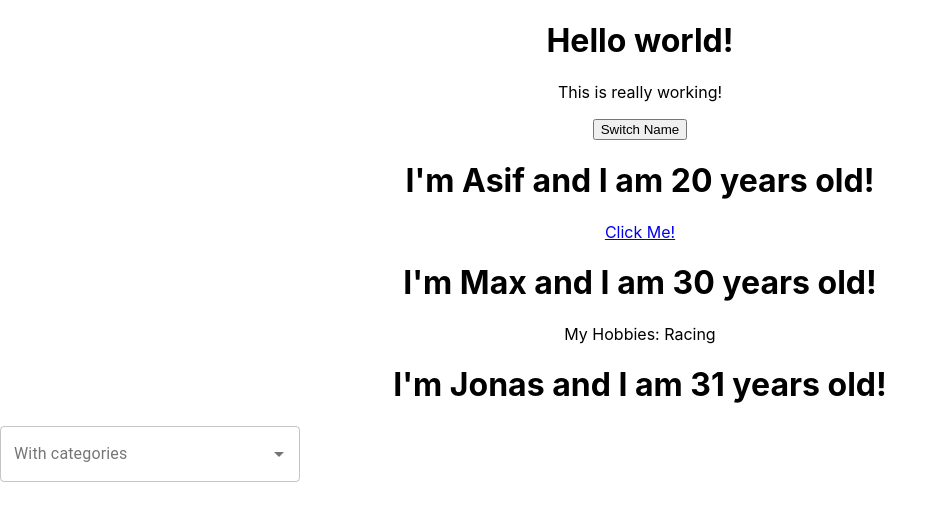
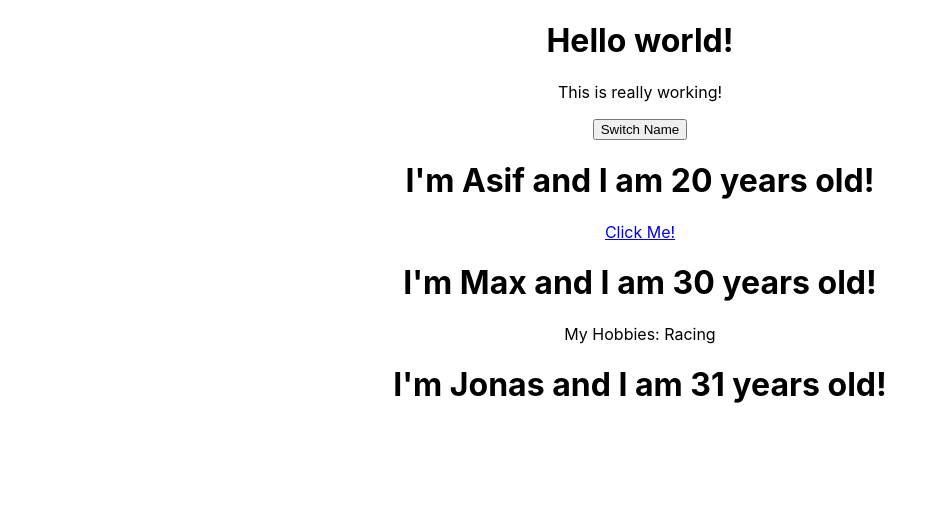
Before and after one commit to Asif-newaz/try-react, a React (Create React App) app: page / in a window 1280 px wide. Shown: the top 520 px of the page, without its empty margins (0-948 px from the left). Built offline with nearby package versions, Linux system fonts and the light colour scheme.

Commit message:
update app

```diff
--- a/src/App.js
+++ b/src/App.js
@@ -2,10 +2,8 @@
 import "./App.css";
 import React, { Component, createElement } from "react";
 import Person from "./Person/Person";
-// import makeStyles from '@material-ui/core/styles/makeStyles';
-import TextField from "@material-ui/core/TextField";
-import Autocomplete from "@material-ui/lab/Autocomplete";
-import Grouped from "./AreaSelect/AreaSelect";
+// import TextField from "@material-ui/core/TextField";
+// import Autocomplete from "@material-ui/lab/Autocomplete";
 
 // function App() {
 //   return (
@@ -52,7 +50,15 @@ class App extends Component {
           name={this.state.persons[2].name}
           age={this.state.persons[2].age}
         />
-        <Grouped />
+        {/* <Autocomplete
+          id="combo-box-demo"
+          options={top100Films}
+          getOptionLabel={(option) => option.title}
+          style={{ width: 300 }}
+          renderInput={(params) => (
+            <TextField {...params} label="Combo box" variant="outlined" />
+          )}
+        /> */}
       </div>
     );
 
--- a/src/AreaSelect/AreaSelect.js
+++ b/src/AreaSelect/AreaSelect.js
@@ -1,135 +1,135 @@
 /* eslint-disable no-use-before-define */
-import React from "react";
-import TextField from "@material-ui/core/TextField";
-import Autocomplete from "@material-ui/lab/Autocomplete";
+// import React from "react";
+// import TextField from "@material-ui/core/TextField";
+// import Autocomplete from "@material-ui/lab/Autocomplete";
 
-const Grouped = () => {
-  const options = top100Films.map((option) => {
-    const firstLetter = option.title[0].toUpperCase();
-    return {
-      firstLetter: /[0-9]/.test(firstLetter) ? "0-9" : firstLetter,
-      ...option,
-    };
-  });
+// const Grouped = () => {
+//   const options = top100Films.map((option) => {
+//     const firstLetter = option.title[0].toUpperCase();
+//     return {
+//       firstLetter: /[0-9]/.test(firstLetter) ? "0-9" : firstLetter,
+//       ...option,
+//     };
+//   });
 
-  return (
-    <Autocomplete
-      id="grouped-demo"
-      options={options.sort(
-        (a, b) => -b.firstLetter.localeCompare(a.firstLetter)
-      )}
-      groupBy={(option) => option.firstLetter}
-      getOptionLabel={(option) => option.title}
-      style={{ width: 300 }}
-      renderInput={(params) => (
-        <TextField {...params} label="With categories" variant="outlined" />
-      )}
-    />
-  );
-}
+//   return (
+//     <Autocomplete
+//       id="grouped-demo"
+//       options={options.sort(
+//         (a, b) => -b.firstLetter.localeCompare(a.firstLetter)
+//       )}
+//       groupBy={(option) => option.firstLetter}
+//       getOptionLabel={(option) => option.title}
+//       style={{ width: 300 }}
+//       renderInput={(params) => (
+//         <TextField {...params} label="With categories" variant="outlined" />
+//       )}
+//     />
+//   );
+// }
 
-export default Grouped;
+// export default Grouped;
 
 // Top 100 films as rated by IMDb users. http://www.imdb.com/chart/top
-const top100Films = [
-  { title: 'The Shawshank Redemption', year: 1994 },
-  { title: 'The Godfather', year: 1972 },
-  { title: 'The Godfather: Part II', year: 1974 },
-  { title: 'The Dark Knight', year: 2008 },
-  { title: '12 Angry Men', year: 1957 },
-  { title: "Schindler's List", year: 1993 },
-  { title: 'Pulp Fiction', year: 1994 },
-  { title: 'The Lord of the Rings: The Return of the King', year: 2003 },
-  { title: 'The Good, the Bad and the Ugly', year: 1966 },
-  { title: 'Fight Club', year: 1999 },
-  { title: 'The Lord of the Rings: The Fellowship of the Ring', year: 2001 },
-  { title: 'Star Wars: Episode V - The Empire Strikes Back', year: 1980 },
-  { title: 'Forrest Gump', year: 1994 },
-  { title: 'Inception', year: 2010 },
-  { title: 'The Lord of the Rings: The Two Towers', year: 2002 },
-  { title: "One Flew Over the Cuckoo's Nest", year: 1975 },
-  { title: 'Goodfellas', year: 1990 },
-  { title: 'The Matrix', year: 1999 },
-  { title: 'Seven Samurai', year: 1954 },
-  { title: 'Star Wars: Episode IV - A New Hope', year: 1977 },
-  { title: 'City of God', year: 2002 },
-  { title: 'Se7en', year: 1995 },
-  { title: 'The Silence of the Lambs', year: 1991 },
-  { title: "It's a Wonderful Life", year: 1946 },
-  { title: 'Life Is Beautiful', year: 1997 },
-  { title: 'The Usual Suspects', year: 1995 },
-  { title: 'Léon: The Professional', year: 1994 },
-  { title: 'Spirited Away', year: 2001 },
-  { title: 'Saving Private Ryan', year: 1998 },
-  { title: 'Once Upon a Time in the West', year: 1968 },
-  { title: 'American History X', year: 1998 },
-  { title: 'Interstellar', year: 2014 },
-  { title: 'Casablanca', year: 1942 },
-  { title: 'City Lights', year: 1931 },
-  { title: 'Psycho', year: 1960 },
-  { title: 'The Green Mile', year: 1999 },
-  { title: 'The Intouchables', year: 2011 },
-  { title: 'Modern Times', year: 1936 },
-  { title: 'Raiders of the Lost Ark', year: 1981 },
-  { title: 'Rear Window', year: 1954 },
-  { title: 'The Pianist', year: 2002 },
-  { title: 'The Departed', year: 2006 },
-  { title: 'Terminator 2: Judgment Day', year: 1991 },
-  { title: 'Back to the Future', year: 1985 },
-  { title: 'Whiplash', year: 2014 },
-  { title: 'Gladiator', year: 2000 },
-  { title: 'Memento', year: 2000 },
-  { title: 'The Prestige', year: 2006 },
-  { title: 'The Lion King', year: 1994 },
-  { title: 'Apocalypse Now', year: 1979 },
-  { title: 'Alien', year: 1979 },
-  { title: 'Sunset Boulevard', year: 1950 },
-  { title: 'Dr. Strangelove or: How I Learned to Stop Worrying and Love the Bomb', year: 1964 },
-  { title: 'The Great Dictator', year: 1940 },
-  { title: 'Cinema Paradiso', year: 1988 },
-  { title: 'The Lives of Others', year: 2006 },
-  { title: 'Grave of the Fireflies', year: 1988 },
-  { title: 'Paths of Glory', year: 1957 },
-  { title: 'Django Unchained', year: 2012 },
-  { title: 'The Shining', year: 1980 },
-  { title: 'WALL·E', year: 2008 },
-  { title: 'American Beauty', year: 1999 },
-  { title: 'The Dark Knight Rises', year: 2012 },
-  { title: 'Princess Mononoke', year: 1997 },
-  { title: 'Aliens', year: 1986 },
-  { title: 'Oldboy', year: 2003 },
-  { title: 'Once Upon a Time in America', year: 1984 },
-  { title: 'Witness for the Prosecution', year: 1957 },
-  { title: 'Das Boot', year: 1981 },
-  { title: 'Citizen Kane', year: 1941 },
-  { title: 'North by Northwest', year: 1959 },
-  { title: 'Vertigo', year: 1958 },
-  { title: 'Star Wars: Episode VI - Return of the Jedi', year: 1983 },
-  { title: 'Reservoir Dogs', year: 1992 },
-  { title: 'Braveheart', year: 1995 },
-  { title: 'M', year: 1931 },
-  { title: 'Requiem for a Dream', year: 2000 },
-  { title: 'Amélie', year: 2001 },
-  { title: 'A Clockwork Orange', year: 1971 },
-  { title: 'Like Stars on Earth', year: 2007 },
-  { title: 'Taxi Driver', year: 1976 },
-  { title: 'Lawrence of Arabia', year: 1962 },
-  { title: 'Double Indemnity', year: 1944 },
-  { title: 'Eternal Sunshine of the Spotless Mind', year: 2004 },
-  { title: 'Amadeus', year: 1984 },
-  { title: 'To Kill a Mockingbird', year: 1962 },
-  { title: 'Toy Story 3', year: 2010 },
-  { title: 'Logan', year: 2017 },
-  { title: 'Full Metal Jacket', year: 1987 },
-  { title: 'Dangal', year: 2016 },
-  { title: 'The Sting', year: 1973 },
-  { title: '2001: A Space Odyssey', year: 1968 },
-  { title: "Singin' in the Rain", year: 1952 },
-  { title: 'Toy Story', year: 1995 },
-  { title: 'Bicycle Thieves', year: 1948 },
-  { title: 'The Kid', year: 1921 },
-  { title: 'Inglourious Basterds', year: 2009 },
-  { title: 'Snatch', year: 2000 },
-  { title: '3 Idiots', year: 2009 },
-  { title: 'Monty Python and the Holy Grail', year: 1975 },
-];
+// const top100Films = [
+//   { title: 'The Shawshank Redemption', year: 1994 },
+//   { title: 'The Godfather', year: 1972 },
+//   { title: 'The Godfather: Part II', year: 1974 },
+//   { title: 'The Dark Knight', year: 2008 },
+//   { title: '12 Angry Men', year: 1957 },
+//   { title: "Schindler's List", year: 1993 },
+//   { title: 'Pulp Fiction', year: 1994 },
+//   { title: 'The Lord of the Rings: The Return of the King', year: 2003 },
+//   { title: 'The Good, the Bad and the Ugly', year: 1966 },
+//   { title: 'Fight Club', year: 1999 },
+//   { title: 'The Lord of the Rings: The Fellowship of the Ring', year: 2001 },
+//   { title: 'Star Wars: Episode V - The Empire Strikes Back', year: 1980 },
+//   { title: 'Forrest Gump', year: 1994 },
+//   { title: 'Inception', year: 2010 },
+//   { title: 'The Lord of the Rings: The Two Towers', year: 2002 },
+//   { title: "One Flew Over the Cuckoo's Nest", year: 1975 },
+//   { title: 'Goodfellas', year: 1990 },
+//   { title: 'The Matrix', year: 1999 },
+//   { title: 'Seven Samurai', year: 1954 },
+//   { title: 'Star Wars: Episode IV - A New Hope', year: 1977 },
+//   { title: 'City of God', year: 2002 },
+//   { title: 'Se7en', year: 1995 },
+//   { title: 'The Silence of the Lambs', year: 1991 },
+//   { title: "It's a Wonderful Life", year: 1946 },
+//   { title: 'Life Is Beautiful', year: 1997 },
+//   { title: 'The Usual Suspects', year: 1995 },
+//   { title: 'Léon: The Professional', year: 1994 },
+//   { title: 'Spirited Away', year: 2001 },
+//   { title: 'Saving Private Ryan', year: 1998 },
+//   { title: 'Once Upon a Time in the West', year: 1968 },
+//   { title: 'American History X', year: 1998 },
+//   { title: 'Interstellar', year: 2014 },
+//   { title: 'Casablanca', year: 1942 },
+//   { title: 'City Lights', year: 1931 },
+//   { title: 'Psycho', year: 1960 },
+//   { title: 'The Green Mile', year: 1999 },
+//   { title: 'The Intouchables', year: 2011 },
+//   { title: 'Modern Times', year: 1936 },
+//   { title: 'Raiders of the Lost Ark', year: 1981 },
+//   { title: 'Rear Window', year: 1954 },
+//   { title: 'The Pianist', year: 2002 },
+//   { title: 'The Departed', year: 2006 },
+//   { title: 'Terminator 2: Judgment Day', year: 1991 },
+//   { title: 'Back to the Future', year: 1985 },
+//   { title: 'Whiplash', year: 2014 },
+//   { title: 'Gladiator', year: 2000 },
+//   { title: 'Memento', year: 2000 },
+//   { title: 'The Prestige', year: 2006 },
+//   { title: 'The Lion King', year: 1994 },
+//   { title: 'Apocalypse Now', year: 1979 },
+//   { title: 'Alien', year: 1979 },
+//   { title: 'Sunset Boulevard', year: 1950 },
+//   { title: 'Dr. Strangelove or: How I Learned to Stop Worrying and Love the Bomb', year: 1964 },
+//   { title: 'The Great Dictator', year: 1940 },
+//   { title: 'Cinema Paradiso', year: 1988 },
+//   { title: 'The Lives of Others', year: 2006 },
+//   { title: 'Grave of the Fireflies', year: 1988 },
+//   { title: 'Paths of Glory', year: 1957 },
+//   { title: 'Django Unchained', year: 2012 },
+//   { title: 'The Shining', year: 1980 },
+//   { title: 'WALL·E', year: 2008 },
+//   { title: 'American Beauty', year: 1999 },
+//   { title: 'The Dark Knight Rises', year: 2012 },
+//   { title: 'Princess Mononoke', year: 1997 },
+//   { title: 'Aliens', year: 1986 },
+//   { title: 'Oldboy', year: 2003 },
+//   { title: 'Once Upon a Time in America', year: 1984 },
+//   { title: 'Witness for the Prosecution', year: 1957 },
+//   { title: 'Das Boot', year: 1981 },
+//   { title: 'Citizen Kane', year: 1941 },
+//   { title: 'North by Northwest', year: 1959 },
+//   { title: 'Vertigo', year: 1958 },
+//   { title: 'Star Wars: Episode VI - Return of the Jedi', year: 1983 },
+//   { title: 'Reservoir Dogs', year: 1992 },
+//   { title: 'Braveheart', year: 1995 },
+//   { title: 'M', year: 1931 },
+//   { title: 'Requiem for a Dream', year: 2000 },
+//   { title: 'Amélie', year: 2001 },
+//   { title: 'A Clockwork Orange', year: 1971 },
+//   { title: 'Like Stars on Earth', year: 2007 },
+//   { title: 'Taxi Driver', year: 1976 },
+//   { title: 'Lawrence of Arabia', year: 1962 },
+//   { title: 'Double Indemnity', year: 1944 },
+//   { title: 'Eternal Sunshine of the Spotless Mind', year: 2004 },
+//   { title: 'Amadeus', year: 1984 },
+//   { title: 'To Kill a Mockingbird', year: 1962 },
+//   { title: 'Toy Story 3', year: 2010 },
+//   { title: 'Logan', year: 2017 },
+//   { title: 'Full Metal Jacket', year: 1987 },
+//   { title: 'Dangal', year: 2016 },
+//   { title: 'The Sting', year: 1973 },
+//   { title: '2001: A Space Odyssey', year: 1968 },
+//   { title: "Singin' in the Rain", year: 1952 },
+//   { title: 'Toy Story', year: 1995 },
+//   { title: 'Bicycle Thieves', year: 1948 },
+//   { title: 'The Kid', year: 1921 },
+//   { title: 'Inglourious Basterds', year: 2009 },
+//   { title: 'Snatch', year: 2000 },
+//   { title: '3 Idiots', year: 2009 },
+//   { title: 'Monty Python and the Holy Grail', year: 1975 },
+// ];
```
Also changed, not shown: 2 other files (tests, documents, lock files or other folders).
